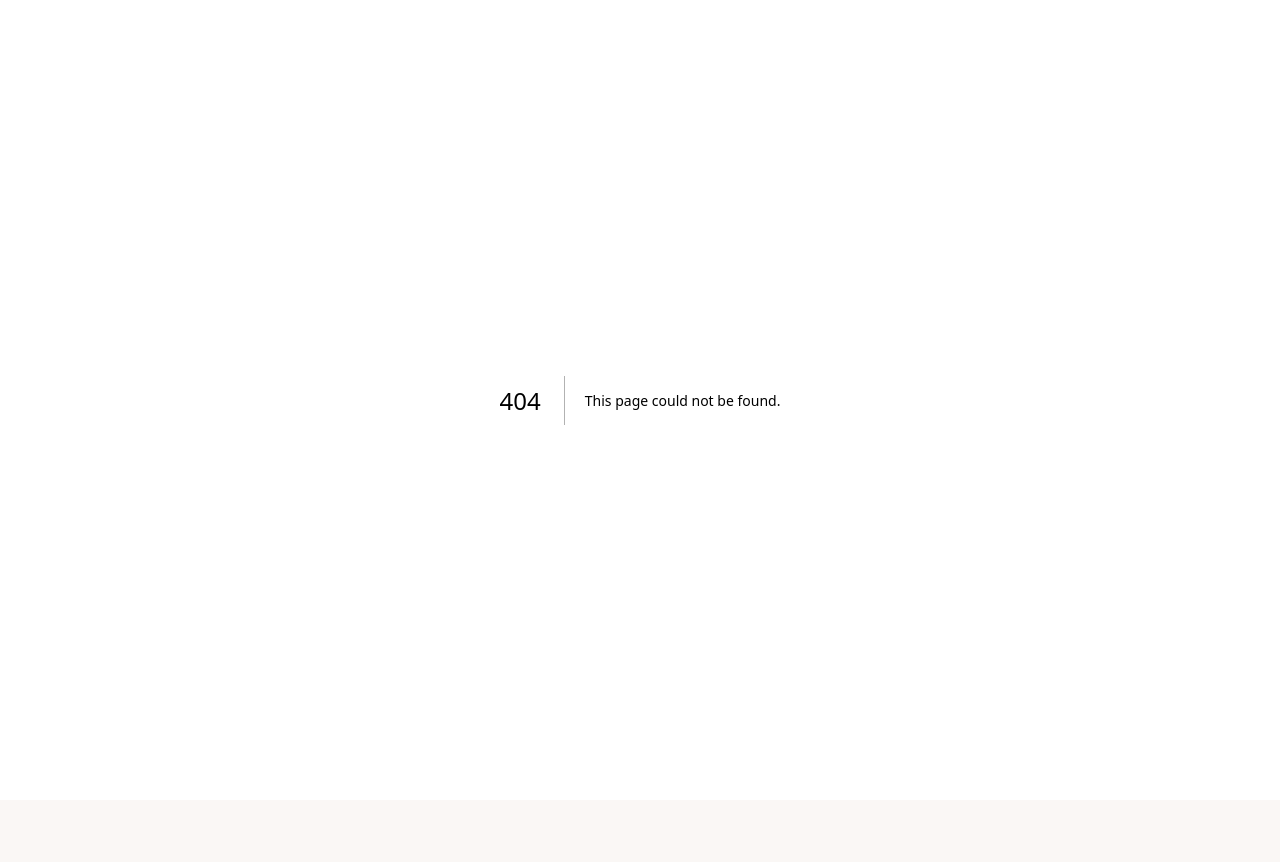
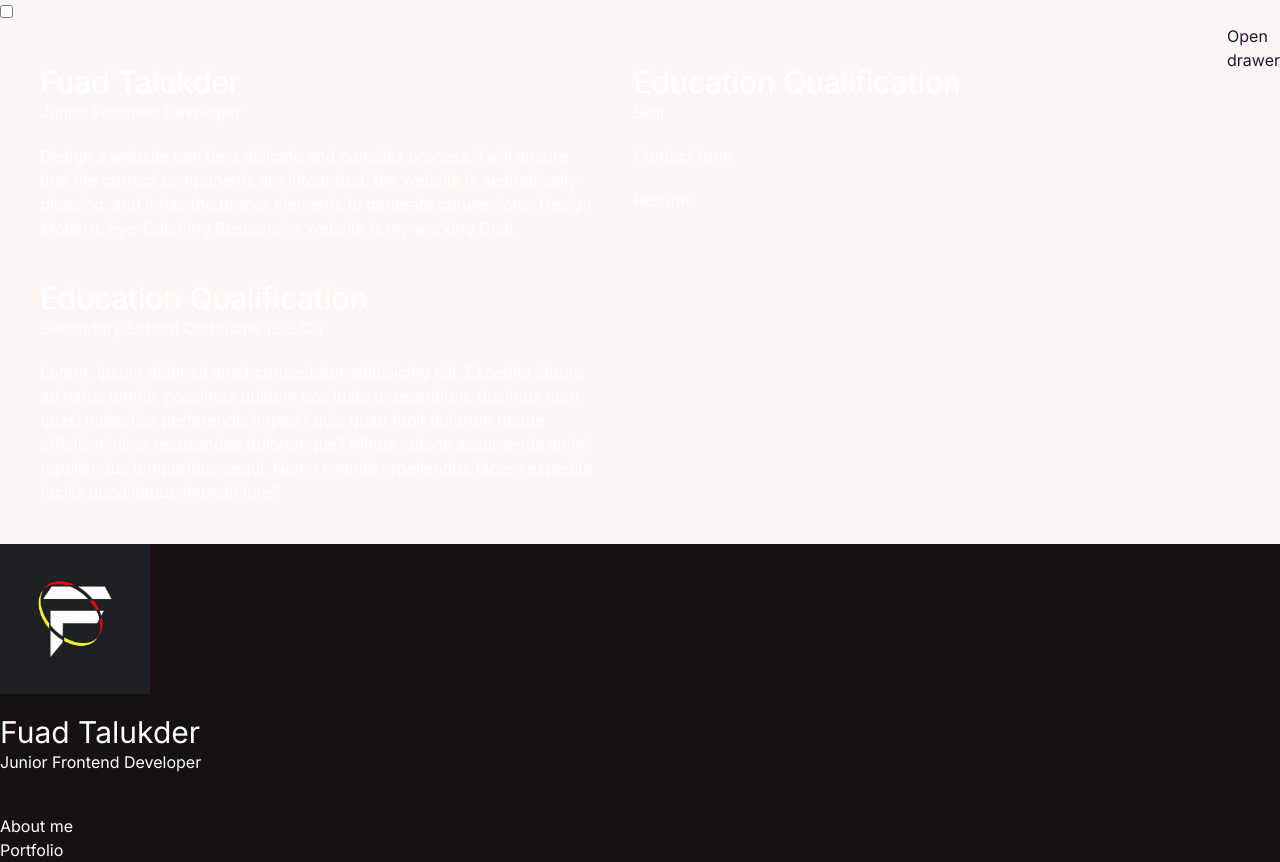
Before and after one commit to FuadTalukder85/fuad-talukder, a Next.js app: page /about-me in a window 1280 px wide. Before the commit this address had no page. Before the commit the page ends 800 px from the top, so only its background shows below. Built offline with nearby package versions, Linux system fonts and the light colour scheme.

Commit message:
working on about me page

```diff
--- /dev/null
+++ b/src/app/about-me/page.tsx
@@ -0,0 +1,40 @@
+import React from "react";
+
+const AboutMePage = () => {
+  return (
+    <div className="flex gap-10 p-10 text-white">
+      <div className="w-[50%]">
+        <h1 className="text-3xl">Fuad Talukder</h1>
+        <p>Junior Frontend Developer</p>
+        <p className="mt-5">
+          Design a website can be a delicate and complex process. I will ensure
+          that the correct components are integrated, the website is
+          aesthetically pleasing, and it has the proper elements to generate
+          conversions. Design Modern, Eye-Catching Responsive website is my
+          working Goal.
+        </p>
+        <h1 className="text-3xl mt-10">Education Qualification</h1>
+        <p>Secondary School Certificate (S.S.C.)</p>
+        <p className="mt-5">
+          Lorem, ipsum dolor sit amet consectetur adipisicing elit. Expedita
+          labore ad natus omnis, possimus quidem eos iusto praesentium, ducimus
+          cum, quasi molestias perferendis impedit quis quae fugit dolorum neque
+          officiis minima recusandae doloremque? Minus ratione assumenda animi
+          repellendus temporibus sequi. Nemo eveniet repellendus facere expedita
+          facilis quod itaque impedit iure?
+        </p>
+      </div>
+
+      <div className="w-[50%]">
+        <h1 className="text-3xl">Education Qualification</h1>
+        <p>Skill</p>
+        <p className="mt-5">Contact form</p>
+        <p className="mt-5">
+          <button>Resume</button>
+        </p>
+      </div>
+    </div>
+  );
+};
+
+export default AboutMePage;
--- a/src/app/layout.tsx
+++ b/src/app/layout.tsx
@@ -1,6 +1,7 @@
 import type { Metadata } from "next";
 import { Inter } from "next/font/google";
 import "./globals.css";
+import SideBar from "@/component/sideBar/SideBar";
 
 const inter = Inter({ subsets: ["latin"] });
 
@@ -16,7 +17,11 @@ export default function RootLayout({
 }>) {
   return (
     <html lang="en" data-theme="cupcake">
-      <body className={inter.className}>{children}</body>
+      <body className={inter.className}>
+        {" "}
+        <SideBar>{children}</SideBar>
+        {/* <div>{children}</div> */}
+      </body>
     </html>
   );
 }
--- a/src/app/page.tsx
+++ b/src/app/page.tsx
@@ -2,35 +2,8 @@ import React from "react";
 
 const HomePage = () => {
   return (
-    <div>
-      <div className="drawer lg:drawer-open">
-        <input id="my-drawer-2" type="checkbox" className="drawer-toggle" />
-        <div className="drawer-content flex flex-col items-center justify-center">
-          {/* Page content here */}
-          <label
-            htmlFor="my-drawer-2"
-            className="btn btn-primary drawer-button lg:hidden"
-          >
-            Open drawer
-          </label>
-        </div>
-        <div className="drawer-side">
-          <label
-            htmlFor="my-drawer-2"
-            aria-label="close sidebar"
-            className="drawer-overlay"
-          ></label>
-          <ul className="menu p-4 w-80 min-h-full bg-base-200 text-base-content">
-            {/* Sidebar content here */}
-            <li>
-              <a>Sidebar Item 1</a>
-            </li>
-            <li>
-              <a>Sidebar Item 2</a>
-            </li>
-          </ul>
-        </div>
-      </div>
+    <div className="">
+      <h1>Home page</h1>
     </div>
   );
 };
--- /dev/null
+++ b/src/app/portfolio/page.tsx
@@ -0,0 +1,11 @@
+import React from "react";
+
+const PortfolioPage = () => {
+  return (
+    <div>
+      <h1>Portfolio under construction</h1>
+    </div>
+  );
+};
+
+export default PortfolioPage;
--- /dev/null
+++ b/src/component/leftSideBar/LeftSideBar.tsx
@@ -0,0 +1,24 @@
+import Image from "next/image";
+import Link from "next/link";
+import logo from "../../assets/logo/fuad.jpeg";
+import "./LeftSideBar.css";
+
+const LeftSideBar = () => {
+  return (
+    <div className="top-sidebar">
+      <div className="flex justify-center">
+        <Image src={logo} alt="logo" width={150} className="rounded-2xl" />
+      </div>
+      <h1 className="mt-5 text-3xl flex justify-center">Fuad Talukder</h1>
+      <p className="flex justify-center ">Junior Frontend Developer</p>
+      <li className="mt-10">
+        <Link href="about-me">About me</Link>
+      </li>
+      <li>
+        <Link href="portfolio">Portfolio</Link>
+      </li>
+    </div>
+  );
+};
+
+export default LeftSideBar;
--- /dev/null
+++ b/src/component/sideBar/SideBar.tsx
@@ -0,0 +1,40 @@
+"use client";
+import { ReactNode } from "react";
+import LeftSideBar from "../leftSideBar/LeftSideBar";
+import "./Sidebar.css";
+
+type TChildren = {
+  children: ReactNode;
+};
+
+const SideBar = ({ children }: TChildren) => {
+  return (
+    <div>
+      <div className="drawer lg:drawer-open">
+        <input id="my-drawer-2" type="checkbox" className="drawer-toggle" />
+        <div className="drawer-content flex flex-col items-center justify-center bg-[#1C2023]">
+          {/* <HomePage children={children}></HomePage> */}
+          {children}
+          <label
+            htmlFor="my-drawer-2"
+            className="btn btn-primary drawer-button lg:hidden"
+          >
+            Open drawer
+          </label>
+        </div>
+        <div className="drawer-side">
+          <label
+            htmlFor="my-drawer-2"
+            aria-label="close sidebar"
+            className="drawer-overlay"
+          ></label>
+          <ul className="sidebar menu p-4 w-80 min-h-full bg-red">
+            <LeftSideBar></LeftSideBar>
+          </ul>
+        </div>
+      </div>
+    </div>
+  );
+};
+
+export default SideBar;
--- /dev/null
+++ b/src/component/sideBar/Sidebar.css
@@ -0,0 +1,5 @@
+.sidebar {
+  /* background-color: rgb(12, 15, 17); */
+  background-color: #161212;
+  color: white;
+}
```
Also changed, not shown: src/assets/logo/fuad.jpeg (added), src/component/leftSideBar/LeftSideBar.css (added).
